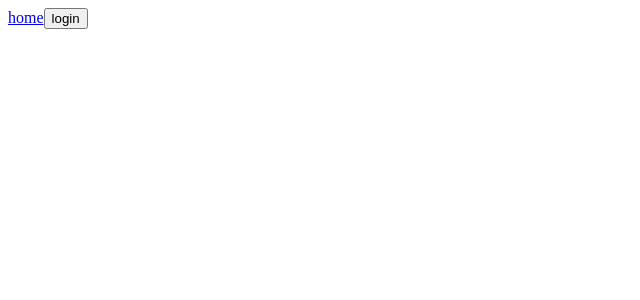
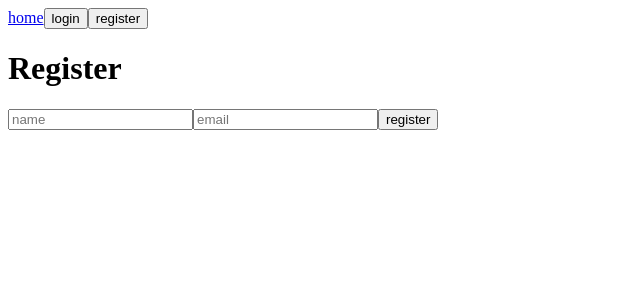
Before and after one commit to pauljackals/tribes, a React (Create React App) app in the folder react-app/: page /register in a window 1280 px wide. Shown: the top 300 px of the page, without its empty margins (0-640 px from the left). Built offline with nearby package versions, Linux system fonts and the light colour scheme.

Commit message:
added user registration

```diff
--- a/react-app/src/components/Navbar.js
+++ b/react-app/src/components/Navbar.js
@@ -11,7 +11,10 @@ const Navbar = ({user, logOut}) => {
                         <Link to="/"><button onClick={() => logOut()}>logout</button></Link>
                     </>:
 
-                    <Link to="/login"><button>login</button></Link>
+                    <>
+                        <Link to="/login"><button>login</button></Link>
+                        <Link to="/register"><button>register</button></Link>
+                    </>
             }
         </div>
     )
--- a/react-app/src/containers/App.js
+++ b/react-app/src/containers/App.js
@@ -1,12 +1,13 @@
 import {BrowserRouter, Switch, Route} from 'react-router-dom';
 import {connect} from 'react-redux'
 import {logOutAction} from "../actions/actionsUser";
-import {logInOperation} from "../operations/operationsUser";
+import {logInOperation, registerOperation} from "../operations/operationsUser";
 import Home from "../components/Home";
 import Login from "./Login";
 import Navbar from "../components/Navbar";
+import Register from "./Register";
 
-const App = ({user, logOut, logIn}) => {
+const App = ({user, logOut, logIn, register}) => {
   return (
     <div className="App">
       <BrowserRouter>
@@ -14,6 +15,7 @@ const App = ({user, logOut, logIn}) => {
           <Switch>
             <Route exact path="/" render={() => <Home user={user}/>}/>
             <Route path="/login" render={() => <Login logIn={logIn} redirect={user.loggedIn}/>}/>
+            <Route path="/register" render={() => <Register register={register} redirect={user.loggedIn}/>}/>
           </Switch>
       </BrowserRouter>
     </div>
@@ -33,6 +35,9 @@ const mapDispatchToProps = (dispatch) => {
         },
         logIn: async email => {
             return await logInOperation(email)(dispatch)
+        },
+        register: async (name, email) => {
+            return await registerOperation(name, email)(dispatch)
         }
     }
 }
--- a/react-app/src/containers/FormLogin.js
+++ b/react-app/src/containers/FormLogin.js
@@ -1,14 +1,10 @@
 import {Formik, Form, ErrorMessage, Field} from "formik"
 import {useState} from 'react'
+import {validateEmail} from "../functions";
 
 const FormLogin = ({logIn}) => {
-    const [error, setError] = useState('')
-    const validateEmail = email => {
-        const regex = /^\w+([.-]?\w+)*@\w+([.-]?\w+)*(\.\w{2,3})+$/;
-        if (!regex.test(email)){
-            return 'Invalid email'
-        }
-    }
+    const [error, setError] = useState(false)
+
     return (
         <Formik
             initialValues={
@@ -18,13 +14,13 @@ const FormLogin = ({logIn}) => {
                 setError('')
                 const result = await logIn(values.email)
                 if (!result.success) {
-                    setError(result.message)
+                    setError(true)
                 }
             }}
         >
             {() => (
-                <Form onBlur={() => setError('')}>
-                    {error.length>0 ? <div className="error">{error}</div> : ''}
+                <Form onBlur={() => setError(false)}>
+                    {error ? <div className="error">Credentials don't match</div> : ''}
                     <ErrorMessage name="email" component="div" className="error"/>
                     <Field name="email" type="text" placeholder="email" validate={validateEmail}/>
                     <button type="submit">login</button>
--- /dev/null
+++ b/react-app/src/containers/FormRegister.js
@@ -0,0 +1,52 @@
+import {Formik, Form, ErrorMessage, Field} from "formik"
+import {useState} from 'react'
+import {validateEmail} from "../functions";
+
+const FormRegister = ({register}) => {
+    const INITIAL_ERRORS = {name: false, email: false}
+    const [errors, setErrors] = useState(INITIAL_ERRORS)
+
+    const validateName = name => {
+        if (name.length<1){
+            return 'Name must not be empty'
+        }
+    }
+
+    return (
+        <Formik
+            initialValues={
+                {
+                    name: '',
+                    email: ''
+                }
+            }
+            onSubmit={async (values) => {
+                setErrors(INITIAL_ERRORS)
+                const result = await register(values.name, values.email)
+                if (!result.success) {
+                    const resultError = result.error
+                    setErrors({
+                        name: !!resultError.name,
+                        email: !!resultError.email
+                    })
+                }
+            }}
+        >
+            {() => (
+                <Form>
+                    {errors.name ? <div className="error">Name must be unique</div> : ''}
+                    <ErrorMessage name="name" component="div" className="error"/>
+                    <Field name="name" type="text" placeholder="name" validate={validateName}/>
+
+                    {errors.email ? <div className="error">Email must be unique</div> : ''}
+                    <ErrorMessage name="email" component="div" className="error"/>
+                    <Field name="email" type="text" placeholder="email" validate={validateEmail}/>
+
+                    <button type="submit">register</button>
+                </Form>
+            )}
+        </Formik>
+    )
+}
+
+export default FormRegister
--- /dev/null
+++ b/react-app/src/containers/Register.js
@@ -0,0 +1,13 @@
+import {Redirect} from "react-router-dom";
+import FormRegister from "./FormRegister";
+
+const Register = ({register, redirect}) => {
+    return (
+        <div className="Register">
+            {redirect ? <Redirect push to="/"/> : ''}
+            <h1>Register</h1>
+            <FormRegister register={register}/>
+        </div>
+    )
+}
+export default Register
--- /dev/null
+++ b/react-app/src/functions.js
@@ -0,0 +1,6 @@
+export const validateEmail = email => {
+    const regex = /^\w+([.-]?\w+)*@\w+([.-]?\w+)*(\.\w{2,3})+$/;
+    if (!regex.test(email)){
+        return 'Invalid email'
+    }
+}
--- a/react-app/src/operations/operationsUser.js
+++ b/react-app/src/operations/operationsUser.js
@@ -18,13 +18,31 @@ export const logInOperation = email => async dispatch => {
         }
     } catch (error) {
         console.log("LogIn operation error")
-        const status = error.response.status
-        const message = status===404 ? "Credentials don't match" : (
-            status===500 ? "Issue with server" : ''
-        )
         return {
             success: false,
-            message
+            status: error.response.status
         }
     }
 }
+
+export const registerOperation = (name, email) => async dispatch => {
+    try {
+        const response = await axios.post('http://localhost:5000/users', {name, email})
+        const user = response.data.user
+        dispatch(logInAction(user._id, user.name, user.email))
+        return {
+            success: true
+        }
+    } catch (error) {
+        console.log("Register operation error")
+        const response = error.response
+        const status = response.status
+        const keyPattern = status===409 ? response.data.error.keyPattern :
+            {}
+        return {
+            success: false,
+            status,
+            error: keyPattern
+        }
+    }
+}
```
Also changed, not shown: 1 other file (tests, documents, lock files or other folders).
